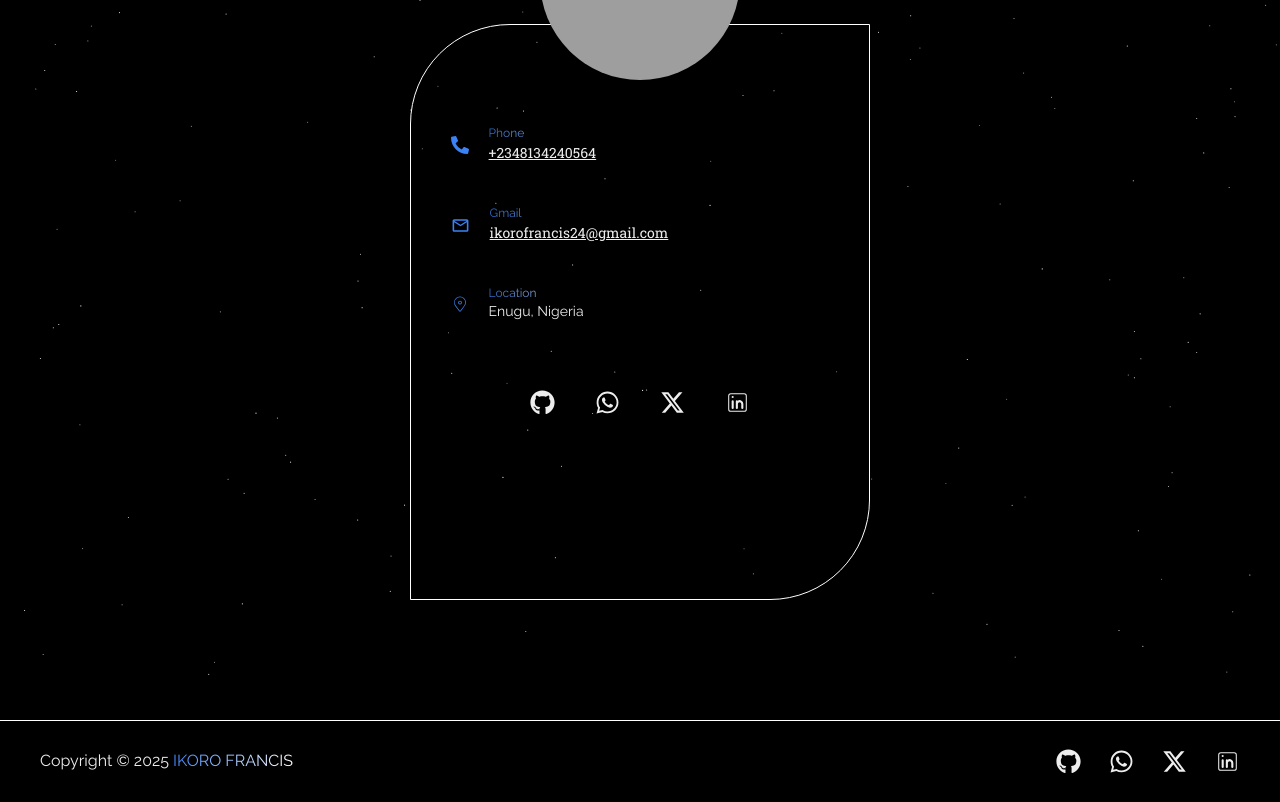
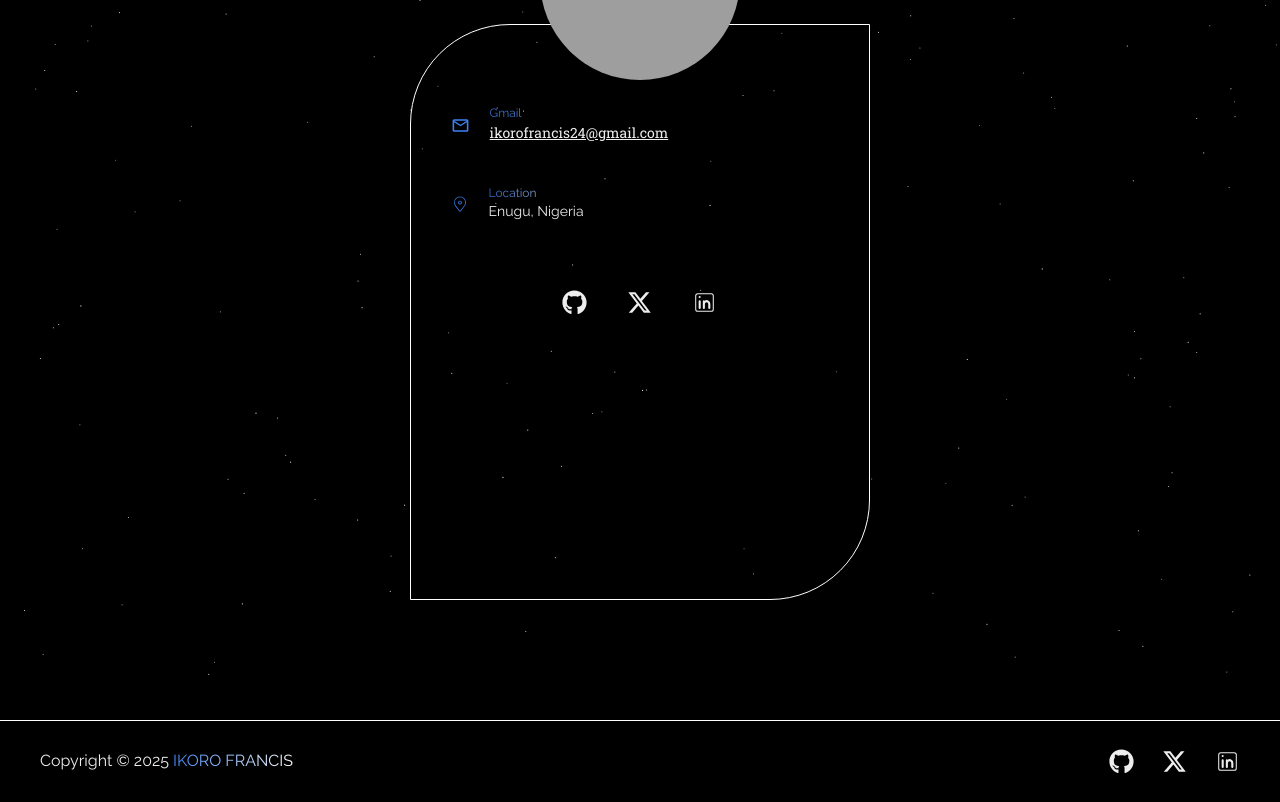
Before and after one commit to Zeketo1/portfoilo, a Next.js app: page /contact in a window 1280 px wide. Shown: the part 200-1002 px from the top of the page. Built offline with nearby package versions, Linux system fonts and the light colour scheme; grey boxes are pictures that could not be loaded.

Commit message:
feat: implement contact page and update root layout with global navigation and footer

```diff
--- a/src/app/contact/page.tsx
+++ b/src/app/contact/page.tsx
@@ -35,7 +35,7 @@ export default function Contact() {
           className="h-[150px] w-[150px] xl:h-[200px] xl:w-[200px] object-cover rounded-full absolute"
         />
         <div className="flex flex-col gap-10 h-[70%] md:h-[72%] w-[90%] md:w-[80%] xl:w-[60%] border border-white rounded-[100px_0_100px_0] py-20 px-10">
-          <div className="flex items-center gap-5 mt-5">
+          {/* <div className="flex items-center gap-5 mt-5">
             <FaPhone className="text-[18px] rotate-90 text-blue-500" />
             <div>
               <p className="opacity-80 text-xs bg-gradient-to-r from-blue-500 to-white bg-clip-text text-transparent">
@@ -46,7 +46,7 @@ export default function Contact() {
                 className="text-[14px] font-heading underline"
               >{`+2348134240564`}</a>
             </div>
-          </div>
+          </div> */}
           <div className="flex items-center gap-5">
             <MdOutlineEmail className="text-[19px] text-blue-500" />
             <div>
@@ -72,9 +72,9 @@ export default function Contact() {
             <Link href="https://github.com/Zeketo1" target="_blank">
               <FaGithub className="text-[25px]" />
             </Link>
-            <Link href="https://wa.me/2348134240564" target="_blank">
+            {/* <Link href="https://wa.me/2348134240564" target="_blank">
               <FaWhatsapp className="text-[25px]" />
-            </Link>
+            </Link> */}
             <Link
               href="https://x.com/ikorofrancis1?t=e60u2J_EbEekrphWLDmCuA&s=08"
               target="_blank"
--- a/src/app/layout.tsx
+++ b/src/app/layout.tsx
@@ -87,9 +87,9 @@ export default function RootLayout({
                 <Link href="https://github.com/Zeketo1" target="_blank">
                   <FaGithub className="text-[25px]" />
                 </Link>
-                <Link href="https://wa.me/qr/YB2OLDP33P3UF1" target="_blank">
+                {/* <Link href="https://wa.me/qr/YB2OLDP33P3UF1" target="_blank">
                   <FaWhatsapp className="text-[25px]" />
-                </Link>
+                </Link> */}
                 <Link
                   href="https://x.com/ikorofrancis1?t=e60u2J_EbEekrphWLDmCuA&s=08"
                   target="_blank"
--- a/src/components/layers/Projects.tsx
+++ b/src/components/layers/Projects.tsx
@@ -13,6 +13,7 @@ import project9 from "../../assets/projects/project11.png";
 import project10 from "../../assets/projects/project12.png";
 import project11 from "../../assets/projects/project13.png";
 import project12 from "../../assets/projects/project14.png";
+import project13 from "../../assets/projects/project15.png";
 import nextjs from "../../assets/tech/next.png";
 import react from "../../assets/tech/reactjs.png";
 import typescript from "../../assets/tech/typescript.png";
@@ -47,6 +48,15 @@ export default function Projects() {
 
   const itemsPerPage = isMobile ? 5 : 9;
   const projects = [
+    {
+      title: "/alienverse",
+      link: "https://alienverse-orpin.vercel.app/",
+      header: "Alienverse",
+      image: project13,
+      tech: [react, tailwind],
+      description:
+        "A unique NFT collection that brings high-end digital design and extraterrestrial storytelling to the blockchain."
+    },
     {
       title: "/martins-weds-innie",
       link: "https://martins-weds-innie.vercel.app/",
```
Also changed, not shown: src/assets/projects/project15.png (added).
